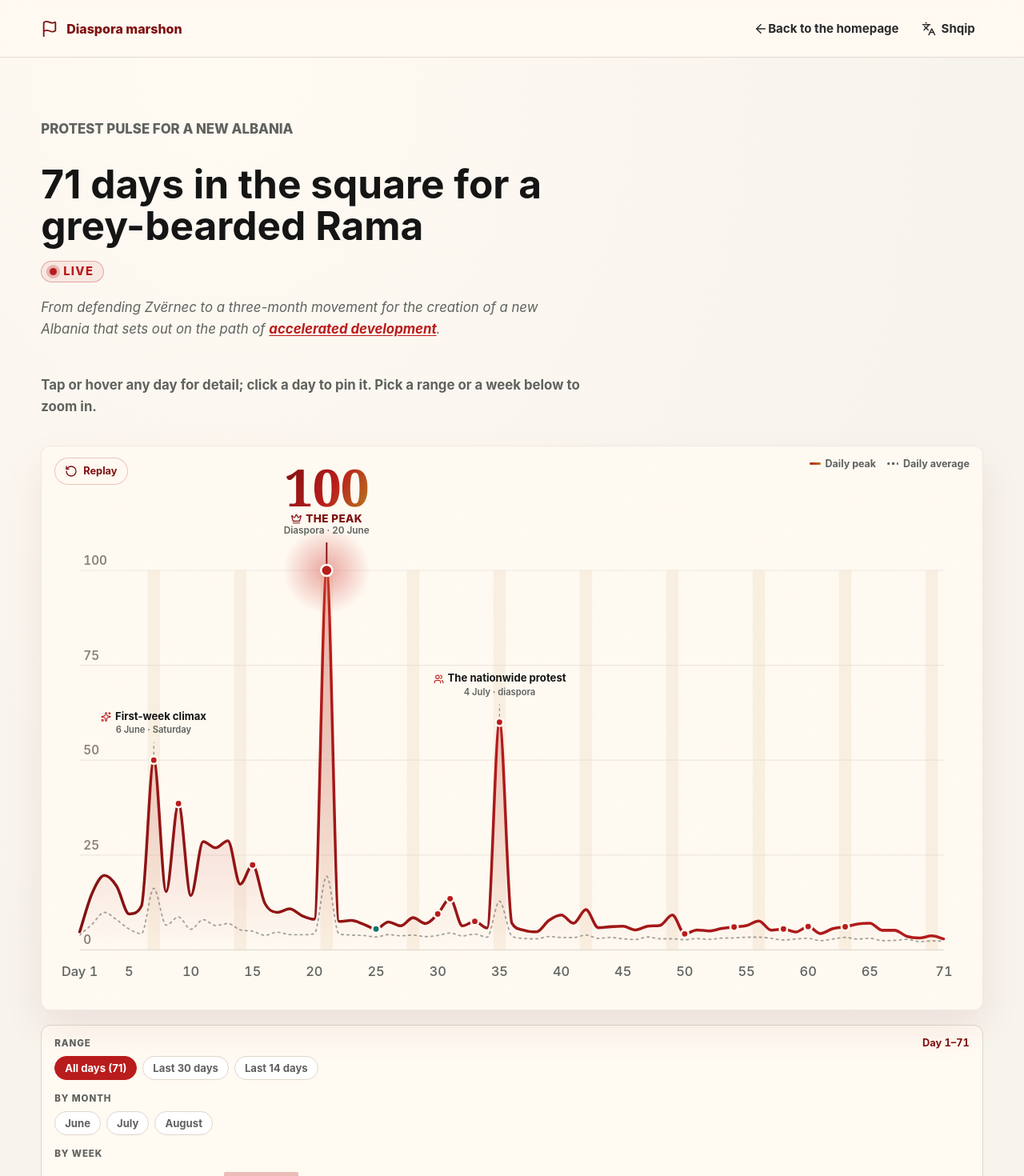
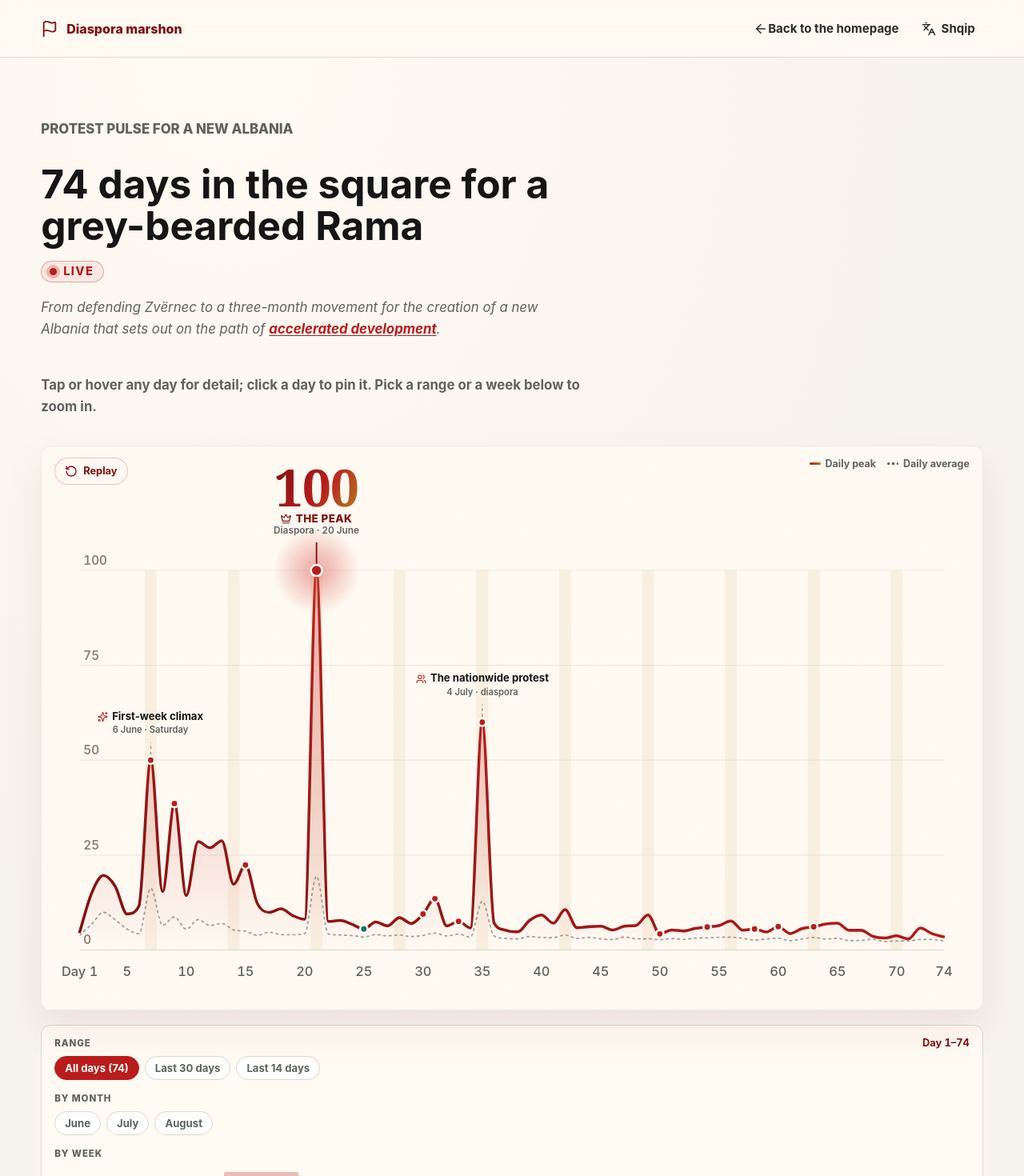
Before and after one commit to rlleshi/diaspora_marrshon, a Next.js app: page /en/pulsi in a window 1280 px wide. Shown: the top 1470 px of the page at 80% size. Built offline with nearby package versions, Linux system fonts and the light colour scheme.

Commit message:
add 3 more days to pulsi

```diff
--- a/app/en/pulsi/page.tsx
+++ b/app/en/pulsi/page.tsx
@@ -4,7 +4,7 @@ import { LiveTrackerPage } from "@/components/live-tracker-page";
 export const metadata: Metadata = {
   title: "Protest pulse | Diaspora marshes",
   description:
-    "The June 2026 protest participation index: 71 days in the square, day by day, with the key moments.",
+    "The June 2026 protest participation index: 74 days in the square, day by day, with the key moments.",
 };
 
 export default function Page() {
--- a/app/pulsi/page.tsx
+++ b/app/pulsi/page.tsx
@@ -4,7 +4,7 @@ import { LiveTrackerPage } from "@/components/live-tracker-page";
 export const metadata: Metadata = {
   title: "Pulsi i protestës | Diaspora marshon",
   description:
-    "Indeksi i pjesëmarrjes në protestat e qershorit 2026: 71 ditë në shesh, ditë pas dite, me momentet kyçe.",
+    "Indeksi i pjesëmarrjes në protestat e qershorit 2026: 74 ditë në shesh, ditë pas dite, me momentet kyçe.",
 };
 
 export default function Page() {
--- a/components/live-tracker-page.tsx
+++ b/components/live-tracker-page.tsx
@@ -26,7 +26,7 @@ const COPY: Record<
     homeHref: "/",
     homeLabel: "Kthehu te faqja kryesore",
     eyebrow: "Pulsi i protestës për Shqipërinë e re",
-    title: "71 ditë në shesh për një mjekërrosh bardhërosh",
+    title: "74 ditë në shesh për një mjekërrosh bardhërosh",
     liveLabel: "Live",
     intro: {
       before:
@@ -55,7 +55,7 @@ const COPY: Record<
       replay: "Rishfaq",
       saturday: "e shtunë",
       ariaSummary:
-        "Indeksi i pjesëmarrjes në protesta përgjatë 71 ditëve, me kulmin në ditën e 21-të (20 qershor 2026).",
+        "Indeksi i pjesëmarrjes në protesta përgjatë 74 ditëve, me kulmin në ditën e 21-të (20 qershor 2026).",
       rangeLabel: "Periudha",
       rangeAll: "Të gjitha ditët",
       rangeLast30: "30 ditët e fundit",
@@ -74,7 +74,7 @@ const COPY: Record<
     homeHref: "/en",
     homeLabel: "Back to the homepage",
     eyebrow: "Protest pulse for a new Albania",
-    title: "71 days in the square for a grey-bearded Rama",
+    title: "74 days in the square for a grey-bearded Rama",
     liveLabel: "Live",
     intro: {
       before:
@@ -103,7 +103,7 @@ const COPY: Record<
       replay: "Replay",
       saturday: "Saturday",
       ariaSummary:
-        "Protest participation index across 71 days, peaking on day 21 (20 June 2026).",
+        "Protest participation index across 74 days, peaking on day 21 (20 June 2026).",
       rangeLabel: "Range",
       rangeAll: "All days",
       rangeLast30: "Last 30 days",
--- a/data/participation.ts
+++ b/data/participation.ts
@@ -107,6 +107,15 @@
 // avg 148.5, mean 120.2, median 113.1), normalized on the same Day-7 reference; 325 of the
 // 373 retained frames were dropped as split-screen broadcast layout, so all three values
 // rest on scene 26 onward and the raw 164.3 maximum is audit-only.
+// Day 72 computed from the protesta_72 timeline, retained frames only (top-10 peak
+// avg 299.7, mean 143.7, median 137.9), normalized on the same Day-7 reference.
+// Day 73 computed from the protesta_73 timeline, retained frames only (top-10 peak
+// avg 220.1, mean 142.1, median 141.3), normalized on the same Day-7 reference.
+// Day 74 again arrived as two livestreams covering one continuous evening; the parts are
+// never summed. Stored values come from part 74.2 (top-10 peak avg 177.5, mean 123.6,
+// median 118.1), normalized on the same Day-7 reference. Part 74.1 switches repeatedly to a
+// two-panel broadcast layout, so its 130.2 raw maximum is audit-only and supplies no
+// published figure; the two parts are not synchronized, so no combined mean or median exists.
 
 export type ParticipationDay = {
   day: number;
@@ -276,6 +285,12 @@ export const participation: ParticipationDay[] = [
     note: { sq: "E shtuna rikthen rritjen në çdo tregues, në javën e dhjetë të protestës: kulmi zë kolonën e dendur në bulevard nën banderolën “Shqiptarët e bashkuar”, ndërsa vala më e fortë nis me marshimin nëpër rrugët e qendrës.", en: "Saturday brings a rebound across every measure, in the tenth week of protest: the crest catches the dense column on the boulevard beneath the “Shqiptarët e bashkuar” banner, while the strongest stretch begins with the march through the central streets." } },
   { day: 71, date: "2026-08-09", saturday: false, peak: 2.88, mean: 2.33, median: 2.19, source: yt("OzlnNgK-_CY"),
     note: { sq: "E diela nis me fjalime para Kryeministrisë dhe çon marshimin pranë Drejtorisë së Policisë dhe ambasadave të Serbisë e Ukrainës, ku shpaloset mesazhi “Rruga Dardania e Lirë” dhe jehojnë thirrjet “UÇK”.", en: "Sunday opens with speeches outside the PM's office and takes the march past the police directorate and the Serbian and Ukrainian embassies, where the message “Rruga Dardania e Lirë” is unfurled and “UÇK” chants echo." } },
+  { day: 72, date: "2026-08-10", saturday: false, peak: 5.80, mean: 2.78, median: 2.67, source: yt("l5hpFvB8lCU"),
+    note: { sq: "E hëna kthen kulmin ndjeshëm mbi ditët e fundit: pas fjalimeve te Kryeministria, marshimi nëpër akset kryesore bllokon përkohësisht qarkullimin, ndërsa nga kolona jehon “Nuk tërhiqemi deri në rrëzimin e Ramës”.", en: "Monday brings the crest back well above recent days: after the speeches outside the PM's office, the march through the main arteries temporarily blocks traffic, while the column echoes with “We will not withdraw until Rama falls”." } },
+  { day: 73, date: "2026-08-11", saturday: false, peak: 4.26, mean: 2.75, median: 2.74, source: yt("BPaRrfbGvlI"),
+    note: { sq: "E marta zgjeron platformën përtej dorëheqjes: nga podiumi kërkohet kushtetutë e re, ndërsa fjalimet lidhin 73 ditët e protestës me korrupsionin, zbrazjen e vendit dhe shëndetësinë; kulmi bie, por baza qëndron pranë së hënës.", en: "Tuesday widens the platform beyond resignation: the podium calls for a new constitution, while the speeches tie the 73 days of protest to corruption, the emptying of the country and healthcare; the crest falls but the baseline holds close to Monday." } },
+  { day: 74, date: "2026-08-12", saturday: false, peak: 3.44, mean: 2.39, median: 2.29, source: yt("M9UOefJX8po"),
+    note: { sq: "E mërkura flet me banderola: “74 ditë, bulevardi flet” dhe “Ju përfaqësoni xhepat tuaj, jo Shqipërinë” shoqërojnë marshimin nga Sheshi Skënderbej, që pas një qarku të gjatë rikthehet në bulevard dhe mbyllet te Kryeministria.", en: "Wednesday speaks through banners: “74 days, the boulevard speaks” and “You represent your own pockets, not Albania” accompany the march from Skanderbeg Square, which after a long circuit returns to the boulevard and closes at the PM's office." } },
 ];
 
 export type ParticipationEvent = {
```
